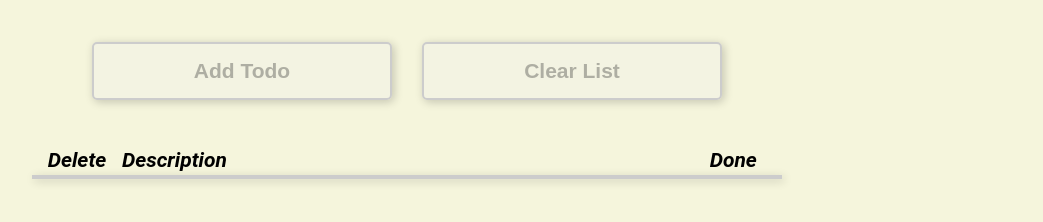
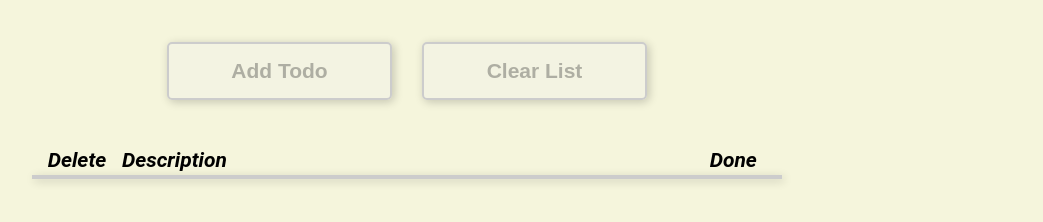
Before and after one commit to Chas-Henrik/ToDo-List-Typescript-Firebase, a website built with Vite: page vite-project/index.html in a window 1280 px wide. Shown: the part 122-344 px from the top of the page, without its empty margins (233-1276 px from the left). Built offline with nearby package versions, Linux system fonts and the light colour scheme.

Commit message:
Minor css adjustments

```diff
--- a/vite-project/styles/index.css
+++ b/vite-project/styles/index.css
@@ -40,7 +40,7 @@
 }
 
 body {
-    padding: 5rem;
+    margin: 5rem 1rem;
     background-color: var(--primary-background);
     min-width: 40rem;
 }
@@ -87,7 +87,7 @@ header {
 }
 
 .button-container button {
-    width: 20rem;
+    width: 15rem;
     padding: 1rem 2rem;
     box-shadow: var(--primary-box-shadow);
     border: var(--primary-border);
```
